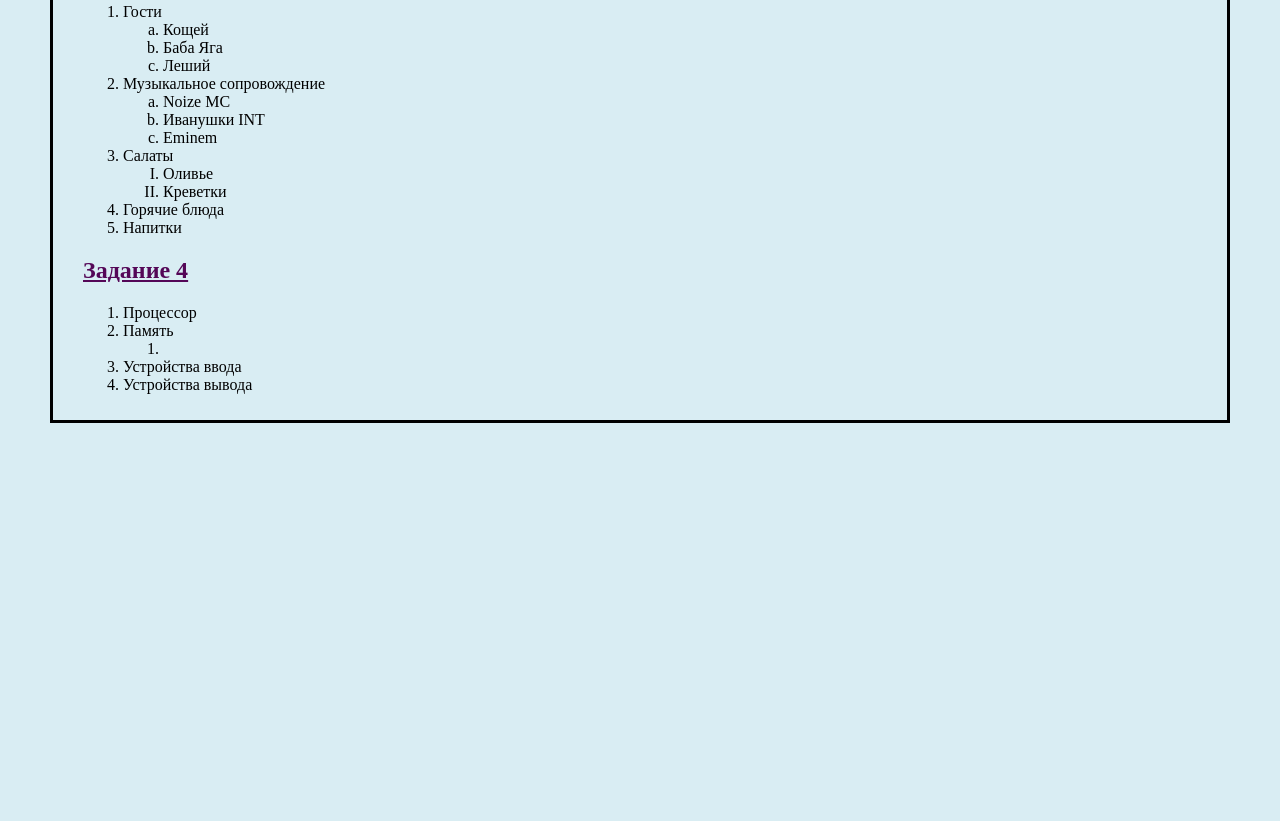
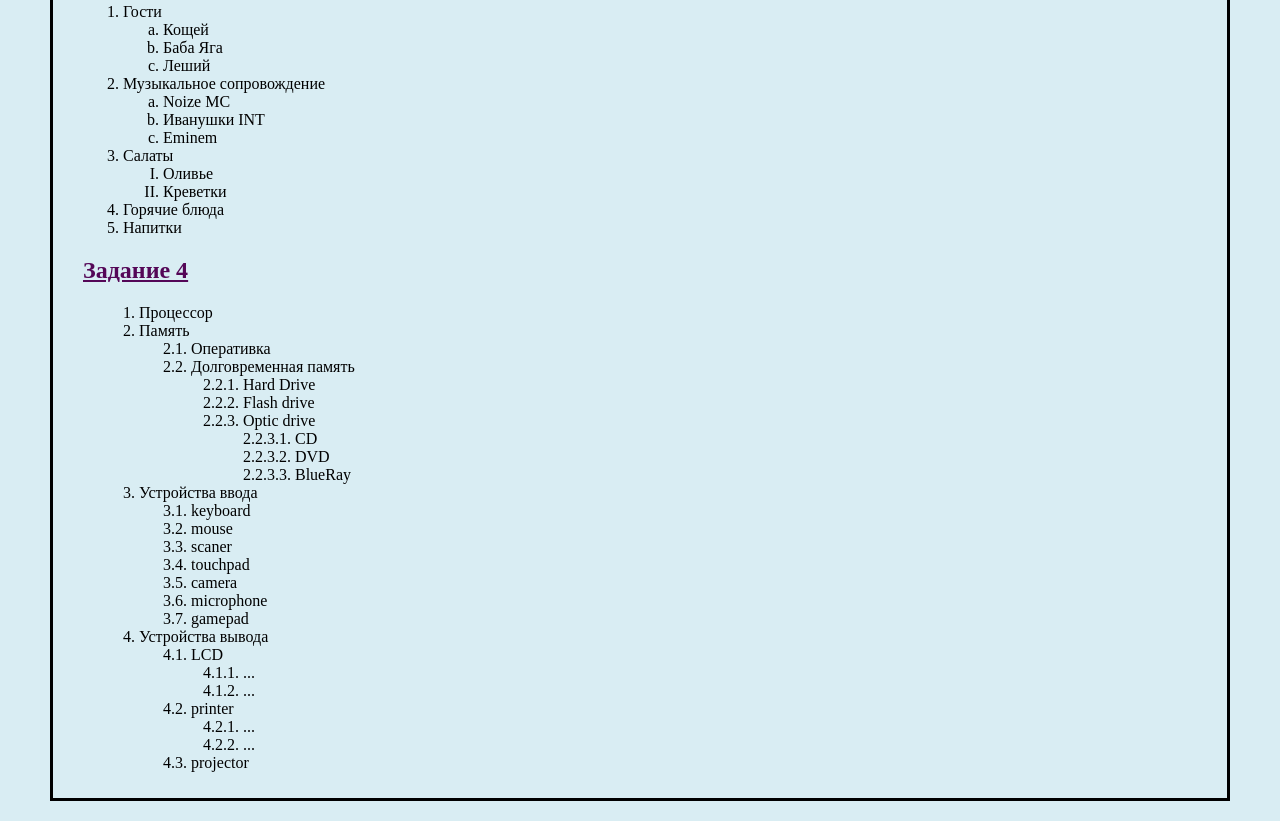
Before and after one commit to EGNKupava/cleverland_evgeny, a plain HTML site: page lession_2/index.html in a window 1280 px wide. Shown: the part 1960-2781 px from the top of the page. Before the commit the page ends 2403 px from the top, so only its background shows below. Drawn offline with Linux system fonts and the light colour scheme.

Commit message:
Lession_2 complete

```diff
--- a/lession_2/index.html
+++ b/lession_2/index.html
@@ -150,9 +150,7 @@
                         <li>артист музыкального театра</li>
                     </ol>
                 </li>
-
-            </ol>
-
+                </ol>
         </li>
     </ol>
 </div>
@@ -184,18 +182,62 @@
     <li>Напитки</li>
 </ol>
 </div>
-<div>
+<div id="C">
     <h2>Задание 4</h2>
     <ol>
         <li>Процессор</li>
         <li>
             Память
             <ol>
-                <li></li>
+                <li> Оперативка</li>
+                <li>Долговременная память
+                    <ol>
+                        <li>Hard Drive</li>
+                        <li>Flash drive</li>
+                        <li>
+                            Optic drive
+                            <ol>
+                                <li>CD</li>
+                                <li>DVD</li>
+                                <li>BlueRay</li>
+                            </ol>
+                         </li>
+                    </ol>
+                </li>
             </ol>
         </li>
-        <li>Устройства ввода</li>
-        <li>Устройства вывода</li>
+        <li>
+            Устройства ввода
+            <ol>
+                <li>keyboard</li>
+                <li>mouse</li>
+                <li>scaner</li>
+                <li>touchpad</li>
+                <li>camera</li>
+                <li>microphone</li>
+                <li>gamepad</li>
+
+            </ol>
+        </li>
+        <li>Устройства вывода
+            <ol>
+                <li>
+                    LCD
+                    <ol>
+                        <li>...</li>
+                        <li>...</li>
+                    </ol>
+                </li>
+                <li>
+                    printer
+                    <ol>
+                        <li>...</li>
+                        <li>...</li>
+                    </ol>
+                </li>
+                <li>projector</li>
+            </ol>
+        </li>
     </ol>
 </div>
 
--- a/lession_2/style.css
+++ b/lession_2/style.css
@@ -5,10 +5,12 @@ body {
     padding: 10px 30px;
     background-color: #d9edf3;
 }
+
 h1 {
     text-align: center;
     }
-h2 {
+
+    h2 {
     font-style: serif;
     font-weight: bold;
     color: rgb(84, 7, 87);
@@ -18,15 +20,16 @@ h2 {
 #img  {
     text-align: center;
 }
+
 #A  ol {
     list-style: none;
     counter-reset: li;
     }
-
 #A li:before {
     counter-increment: li;
-    content: counters(li,".") ".";
+    content: counters(li,".") ". ";
     }
+
 #B  {
     counter-reset: i;
     }
@@ -37,3 +40,12 @@ h2 {
     counter-increment: i;
     content: counters(i,".")". ";
     }
+
+#C  ol {
+        list-style: none;
+        counter-reset: li;
+        }
+#C li:before {
+        counter-increment: li;
+        content: counters(li,".") ". ";
+        }
```
